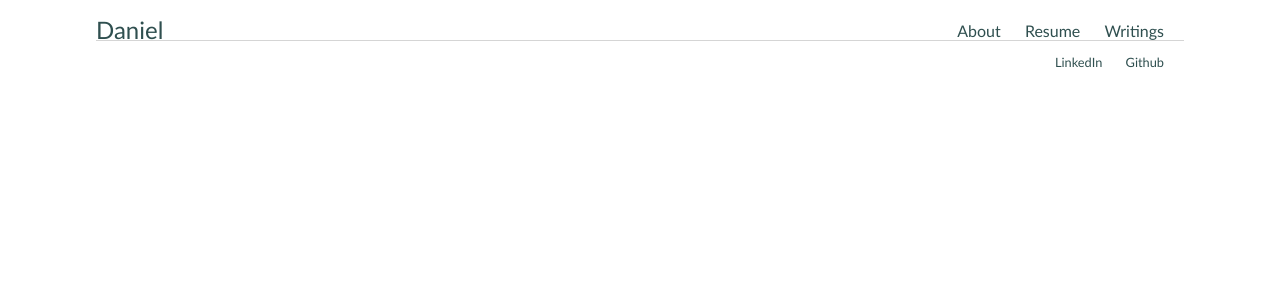
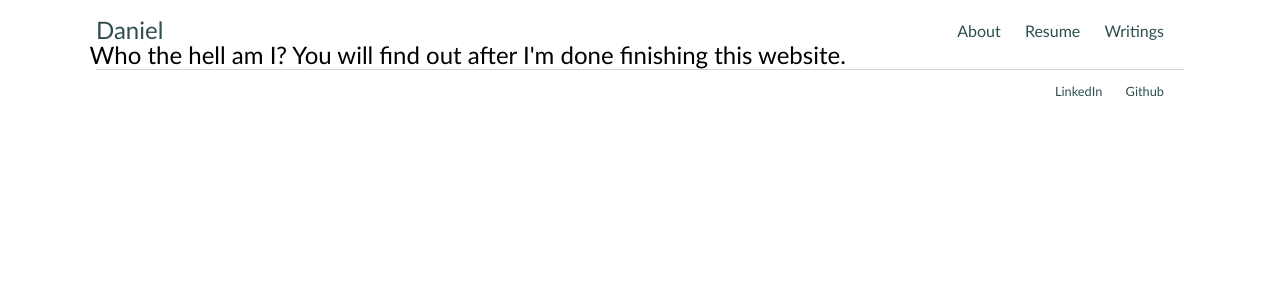
Before and after one commit to Calculasians/calculasians.github.io, a Jekyll site: the page built from about/index.html, in a window 1280 px wide. Shown: the top 300 px of the page. Built offline with Jekyll 4.4.1, drawn with Linux system fonts in a browser that asks for light colours; part of the change alters nothing that is shown.

Commit message:
Update index.html

```diff
--- a/about/index.html
+++ b/about/index.html
@@ -2,100 +2,6 @@
 layout: default
 title: About
 ---
-<div id="messenger">
+<div id="about">
+  Who the hell am I? You will find out after I'm done finishing this website.
 </div>
-<script>
-var Messenger = function(el){
-  'use strict';
-  var m = this;
-
-  m.init = function(){
-    m.codeletters = "&#*+%?£@§$";
-    m.message = 0;
-    m.current_length = 0;
-    m.fadeBuffer = false;
-    m.messages = [
-      'Who the hell am I?',
-      'You will find out after I am done with this website!',
-      'But wait.',
-      'Bookmark this website so you can see it grow!'
-    ];
-
-    setTimeout(m.animateIn, 100);
-  };
-
-  m.generateRandomString = function(length){
-    var random_text = '';
-    while(random_text.length < length){
-      random_text += m.codeletters.charAt(Math.floor(Math.random()*m.codeletters.length));
-    }
-
-    return random_text;
-  };
-
-  m.animateIn = function(){
-    if(m.current_length < m.messages[m.message].length){
-      m.current_length = m.current_length + 2;
-      if(m.current_length > m.messages[m.message].length) {
-        m.current_length = m.messages[m.message].length;
-      }
-
-      var message = m.generateRandomString(m.current_length);
-      $(el).html(message);
-
-      setTimeout(m.animateIn, 20);
-    } else {
-      setTimeout(m.animateFadeBuffer, 20);
-    }
-  };
-
-  m.animateFadeBuffer = function(){
-    if(m.fadeBuffer === false){
-      m.fadeBuffer = [];
-      for(var i = 0; i < m.messages[m.message].length; i++){
-        m.fadeBuffer.push({c: (Math.floor(Math.random()*12))+1, l: m.messages[m.message].charAt(i)});
-      }
-    }
-
-    var do_cycles = false;
-    var message = '';
-
-    for(var i = 0; i < m.fadeBuffer.length; i++){
-      var fader = m.fadeBuffer[i];
-      if(fader.c > 0){
-        do_cycles = true;
-        fader.c--;
-        message += m.codeletters.charAt(Math.floor(Math.random()*m.codeletters.length));
-      } else {
-        message += fader.l;
-      }
-    }
-
-    $(el).html(message);
-
-    if(do_cycles === true){
-      setTimeout(m.animateFadeBuffer, 50);
-    } else {
-      setTimeout(m.cycleText, 2000);
-    }
-  };
-
-  m.cycleText = function(){
-    m.message = m.message + 1;
-    if(m.message >= m.messages.length){
-      m.message = 0;
-    }
-
-    m.current_length = 0;
-    m.fadeBuffer = false;
-    $(el).html('');
-
-    setTimeout(m.animateIn, 200);
-  };
-
-  m.init();
-}
-
-console.clear();
-var messenger = new Messenger($('#messenger'));
-</script>
```
